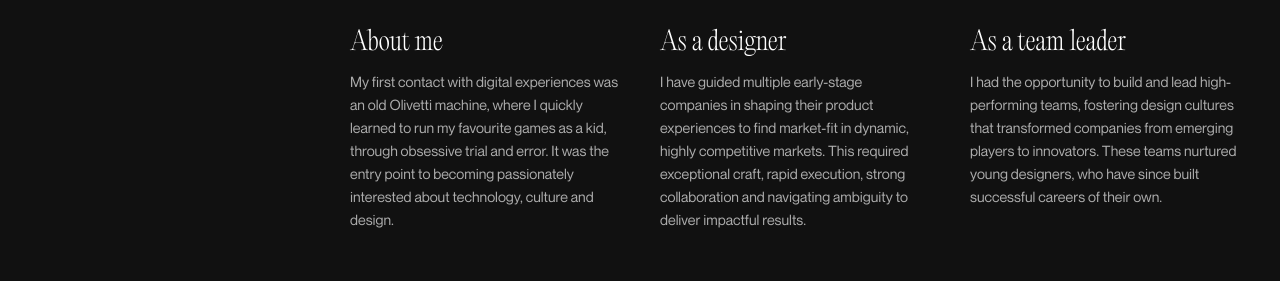
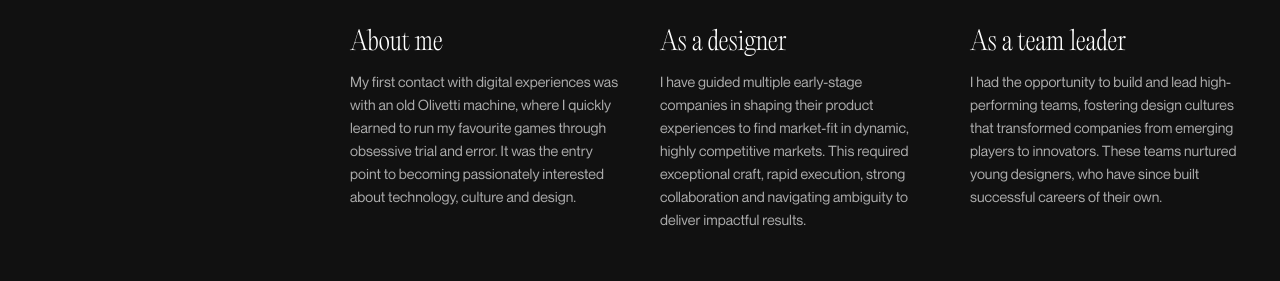
Before and after one commit to ana-rodrigues/blog-njs, a Next.js app: page / in a window 1280 px wide. Shown: the part 2124-2405 px from the top of the page. Built offline with nearby package versions, Linux system fonts and the light colour scheme.

Commit message:
Adjusts about content

```diff
--- a/app/components/about.tsx
+++ b/app/components/about.tsx
@@ -10,7 +10,7 @@ const About = () => {
 
             <div className='about-col col-2'>
                 <h3 className='heading-md'>About me</h3>
-                <p className='paragraph-sm'>{'My first contact with digital experiences was an old Olivetti machine, where I quickly learned to run my favourite games as a kid, through obsessive trial and error. It was the entry point to becoming passionately interested about technology, culture and design.'}</p>
+                <p className='paragraph-sm'>{'My first contact with digital experiences was with an old Olivetti machine, where I quickly learned to run my favourite games through obsessive trial and error. It was the entry point to becoming passionately interested about technology, culture and design.'}</p>
             </div>
 
             <div className='about-col col-3'>
```
